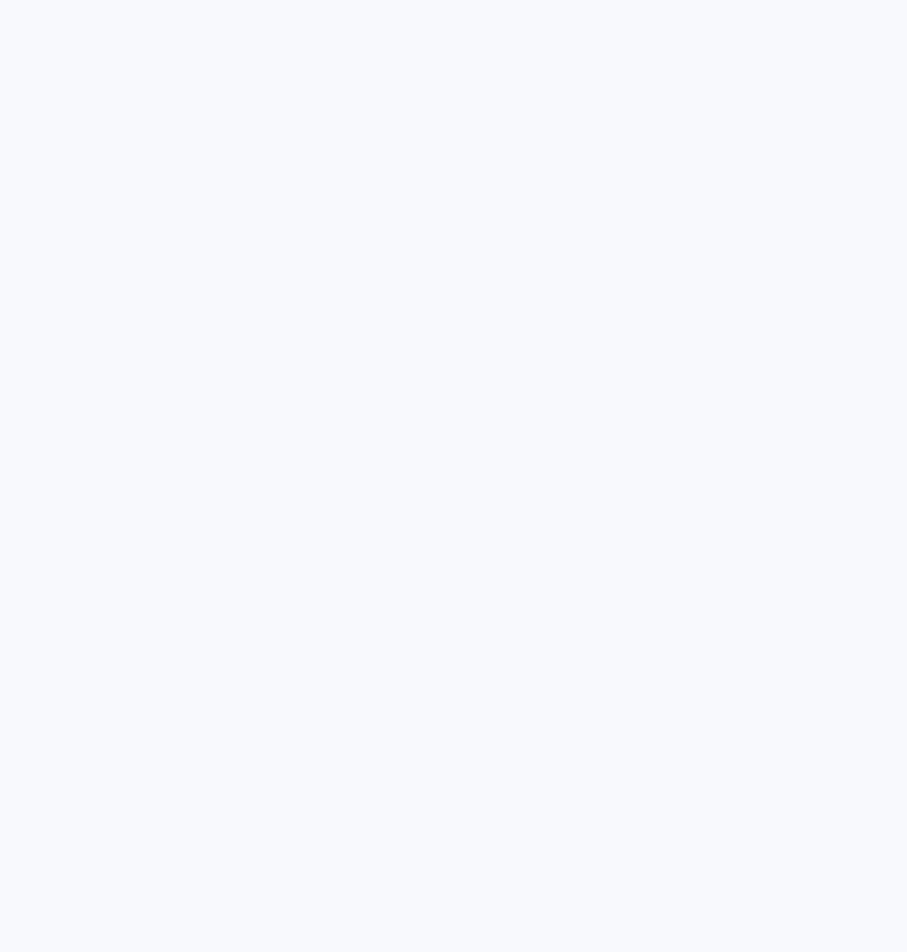
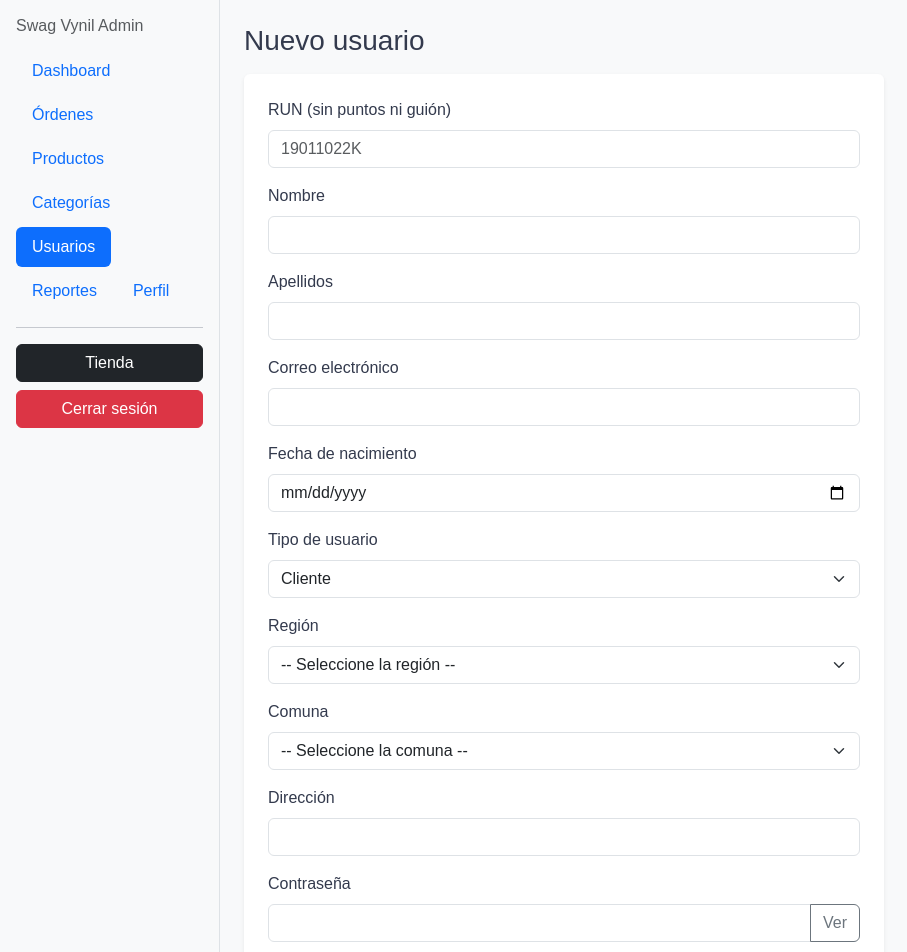
Before and after one commit to miucat05/EncargoFullstack2_React, a React (Vite) app in the folder swag-vynil-react/: page /admin/usuarios/nuevo in a window 1280 px wide. Before the commit this address had no page. Shown: the top 952 px of the page, without its empty margins (0-907 px from the left). Before the commit the page ends 800 px from the top, so only its background shows below. Built offline with nearby package versions, Linux system fonts and the light colour scheme.

Commit message:
se agrega formulario reutilizable y vista de nuevo usuario en admin

```diff
--- a/swag-vynil-react/src/App.jsx
+++ b/swag-vynil-react/src/App.jsx
@@ -8,6 +8,7 @@ import AdminLayout from './admin/AdminLayout'
 import AdminHome from './admin/AdminHome'
 import AdminProductos from './admin/AdminProductos'
 import AdminUsuarios from './admin/AdminUsuarios'
+import AdminUsuarioNuevo from './admin/AdminUsuarioNuevo'
 
 function LayoutTienda() {
   return (
@@ -33,6 +34,7 @@ function App() {
           <Route index element={<AdminHome />} />
           <Route path='productos' element={<AdminProductos />} />
           <Route path="usuarios" element={<AdminUsuarios />} />
+          <Route path="usuarios/nuevo" element={<AdminUsuarioNuevo />} />
         </Route>
       </Routes>
     </BrowserRouter>
--- /dev/null
+++ b/swag-vynil-react/src/admin/AdminUsuarioNuevo.jsx
@@ -0,0 +1,24 @@
+import { useNavigate } from "react-router-dom";
+import FormularioUsuario from "../components/FormularioUsuario";
+import { crearUsuario } from "../data/usuariosService";
+
+export default function AdminUsuarioNuevo() {
+    const navigate = useNavigate()
+
+    const guardar = (usuario) => {
+        crearUsuario(usuario)
+        navigate('/admin/usuarios')
+    }
+
+    return (
+        <div>
+            <h1 className="h3 mb-3">Nuevo usuario</h1>
+            <div style={{maxWidth: 640}}>
+                <FormularioUsuario
+                    onGuardar={guardar}
+                    onCancelar={() => navigate('/admin/usuarios')}
+                />
+            </div>
+        </div>
+    )
+}
--- /dev/null
+++ b/swag-vynil-react/src/components/FormularioUsuario.jsx
@@ -0,0 +1,191 @@
+import { useState } from 'react'
+import CampoFormulario from './CampoFormulario'
+import CampoContrasena from './CampoContrasena'
+import { regionesComunas } from '../data/usuarios-data'
+import { obtenerUsuarios } from '../data/usuariosService'
+import { validarRun, validarCorreo, validarContrasena } from '../utils/validaciones'
+
+const vacio = {
+  run: '',
+  nombre: '',
+  apellidos: '',
+  correo: '',
+  fechaNacimiento: '',
+  tipo: 'Cliente',
+  region: '',
+  comuna: '',
+  direccion: '',
+  contrasena: '',
+}
+
+const obligatorio = (valor, mensaje) => (valor.trim() === '' ? mensaje : '')
+const normalizarRun = (valor) => valor.replace(/[.\-]/g, '').toUpperCase()
+
+export default function FormularioUsuario({ inicial = vacio, modoEdicion = false, onGuardar, onCancelar }) {
+  const [datos, setDatos] = useState({ ...vacio, ...inicial })
+  const [errores, setErrores] = useState({})
+
+  const handleChange = (e) => {
+    const { name, value } = e.target
+    setDatos((prev) => ({
+      ...prev,
+      [name]: value,
+      // al cambiar la región se reinicia la comuna
+      ...(name === 'region' ? { comuna: '' } : {}),
+    }))
+  }
+
+  const validar = () => {
+    const run = normalizarRun(datos.run)
+    const existentes = obtenerUsuarios()
+    const runRepetido = existentes.some((u) => u.run === run)
+    const correoRepetido = existentes.some(
+      (u) => u.run !== run && u.correo.toLowerCase() === datos.correo.trim().toLowerCase()
+    )
+
+    return {
+      run: modoEdicion
+        ? ''
+        : validarRun(datos.run) || (runRepetido ? 'Ya existe un usuario con ese RUN.' : ''),
+      nombre: obligatorio(datos.nombre, 'El nombre es obligatorio.'),
+      apellidos: obligatorio(datos.apellidos, 'Los apellidos son obligatorios.'),
+      correo: validarCorreo(datos.correo) || (correoRepetido ? 'Ya existe una cuenta con ese correo.' : ''),
+      region: datos.region === '' ? 'Seleccione una región.' : '',
+      comuna: datos.comuna === '' ? 'Seleccione una comuna.' : '',
+      direccion: obligatorio(datos.direccion, 'La dirección es obligatoria.'),
+      contrasena: modoEdicion ? '' : validarContrasena(datos.contrasena),
+    }
+  }
+
+  const handleSubmit = (ev) => {
+    ev.preventDefault()
+
+    const nuevos = validar()
+    setErrores(nuevos)
+    if (Object.values(nuevos).some(Boolean)) return
+
+    const { contrasena, ...resto } = datos
+    onGuardar({
+      ...resto,
+      run: normalizarRun(datos.run),
+      nombre: datos.nombre.trim(),
+      apellidos: datos.apellidos.trim(),
+      correo: datos.correo.trim(),
+      direccion: datos.direccion.trim(),
+      //modo edicion nos se toca la contraseña
+      ...(modoEdicion ? {} : { contrasena }),
+    })
+  }
+
+  return (
+    <form className="bg-white p-4 rounded shadow-sm" onSubmit={handleSubmit} noValidate>
+      <CampoFormulario
+        label="RUN (sin puntos ni guión)"
+        id="run"
+        placeholder="19011022K"
+        value={datos.run}
+        onChange={handleChange}
+        error={errores.run}
+        disabled={modoEdicion}
+      />
+
+      <CampoFormulario
+        label="Nombre"
+        id="nombre"
+        value={datos.nombre}
+        onChange={handleChange}
+        error={errores.nombre}
+      />
+
+      <CampoFormulario
+        label="Apellidos"
+        id="apellidos"
+        value={datos.apellidos}
+        onChange={handleChange}
+        error={errores.apellidos}
+      />
+
+      <CampoFormulario
+        label="Correo electrónico"
+        id="correo"
+        type="email"
+        value={datos.correo}
+        onChange={handleChange}
+        error={errores.correo}
+      />
+
+      <CampoFormulario
+        label="Fecha de nacimiento"
+        id="fechaNacimiento"
+        type="date"
+        value={datos.fechaNacimiento}
+        onChange={handleChange}
+      />
+
+      <CampoFormulario
+        as="select"
+        label="Tipo de usuario"
+        id="tipo"
+        value={datos.tipo}
+        onChange={handleChange}
+      >
+        <option value="Cliente">Cliente</option>
+        <option value="Administrador">Administrador</option>
+      </CampoFormulario>
+
+      <CampoFormulario
+        as="select"
+        label="Región"
+        id="region"
+        value={datos.region}
+        onChange={handleChange}
+        error={errores.region}
+      >
+        <option value="">-- Seleccione la región --</option>
+        {Object.keys(regionesComunas).map((r) => (
+          <option key={r} value={r}>{r}</option>
+        ))}
+      </CampoFormulario>
+
+      <CampoFormulario
+        as="select"
+        label="Comuna"
+        id="comuna"
+        value={datos.comuna}
+        onChange={handleChange}
+        error={errores.comuna}
+      >
+        <option value="">-- Seleccione la comuna --</option>
+        {(regionesComunas[datos.region] || []).map((c) => (
+          <option key={c} value={c}>{c}</option>
+        ))}
+      </CampoFormulario>
+
+      <CampoFormulario
+        label="Dirección"
+        id="direccion"
+        value={datos.direccion}
+        onChange={handleChange}
+        error={errores.direccion}
+      />
+
+      {!modoEdicion && (
+        <CampoContrasena
+          label="Contraseña"
+          id="contrasena"
+          autoComplete="new-password"
+          value={datos.contrasena}
+          onChange={handleChange}
+          error={errores.contrasena}
+        />
+      )}
+
+      <div className="d-flex gap-2">
+        <button type="submit" className="btn btn-primary">Guardar</button>
+        <button type="button" className="btn btn-outline-secondary" onClick={onCancelar}>
+          Cancelar
+        </button>
+      </div>
+    </form>
+  )
+}
```
